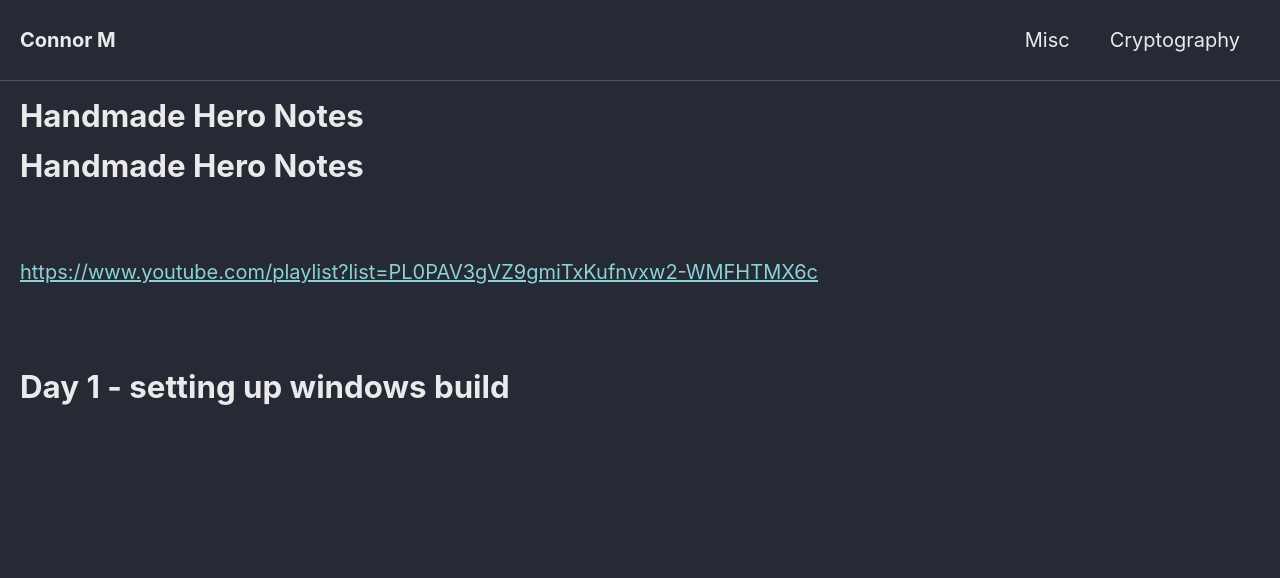
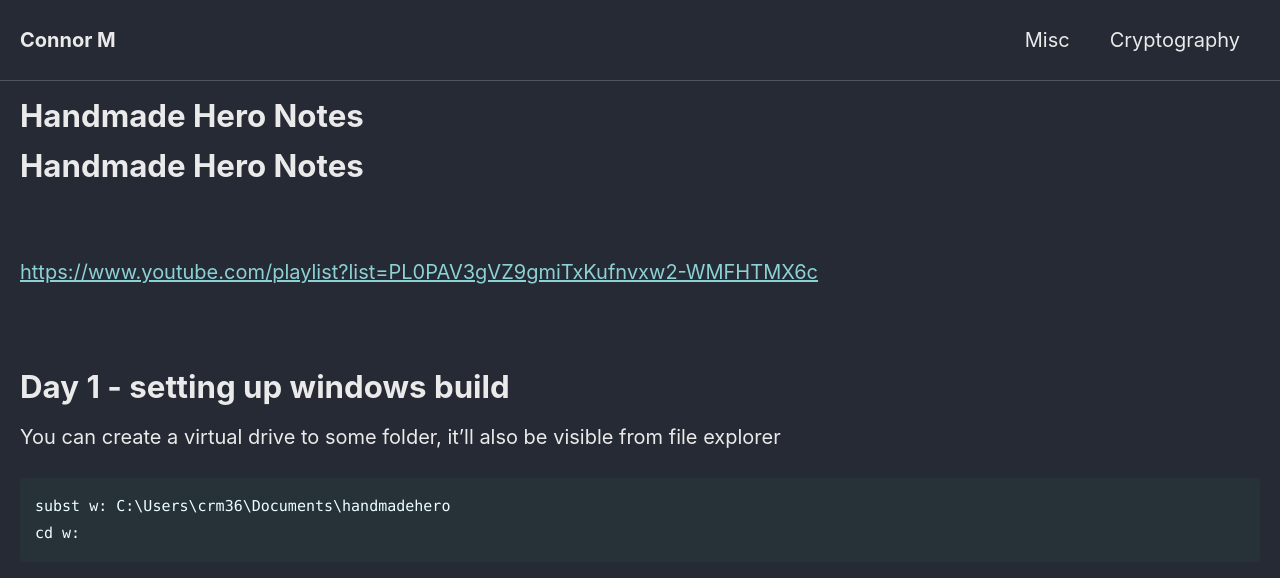
Before and after one commit to Connor-McCartney/Connor-McCartney.github.io, a Jekyll site: the page built from _pages/misc/HandmadeHeroNotes.md, in a window 1280 px wide. Shown: the top 578 px of the page. Built offline with Jekyll 4.4.1, drawn with Linux system fonts in a browser that asks for light colours; cached includes are drawn as plain includes; our own code applies the rules of GitHub Pages for plain Markdown files.

Commit message:
Update HandmadeHeroNotes.md

````diff
--- a/_pages/misc/HandmadeHeroNotes.md
+++ b/_pages/misc/HandmadeHeroNotes.md
@@ -12,3 +12,11 @@
 
 
 # Day 1 - setting up windows build
+
+
+You can create a virtual drive to some folder, it'll also be visible from file explorer
+
+```
+subst w: C:\Users\crm36\Documents\handmadehero
+cd w:
+```
````
